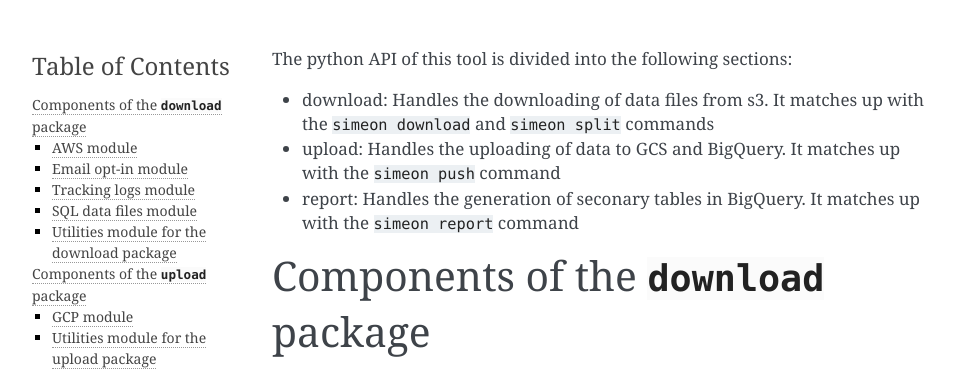
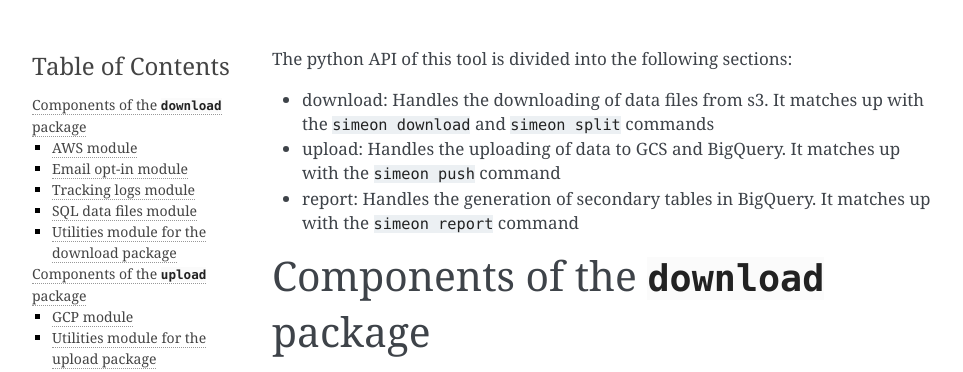
Before and after one commit to MIT-IR/simeon, a Sphinx documentation site: the page built from docs/source/api_intro.rst, in a window 1280 px wide and 900 px high. Shown: the top 372 px of the window, without its empty margins (148-1111 px from the left). Built offline with Sphinx 7.4.7, drawn with Linux system fonts in a browser that asks for light colours.

```diff
--- a/docs/source/api_intro.rst
+++ b/docs/source/api_intro.rst
@@ -4,7 +4,7 @@
 
 - upload: Handles the uploading of data to GCS and BigQuery. It matches up with the ``simeon push`` command
 
-- report: Handles the generation of seconary tables in BigQuery. It matches up with the ``simeon report`` command
+- report: Handles the generation of secondary tables in BigQuery. It matches up with the ``simeon report`` command
 
 
 Components of the :class:`~simeon.download` package
```
Also changed, not shown: docs/source/conf.py (+9 -11 lines), 4 other files.
